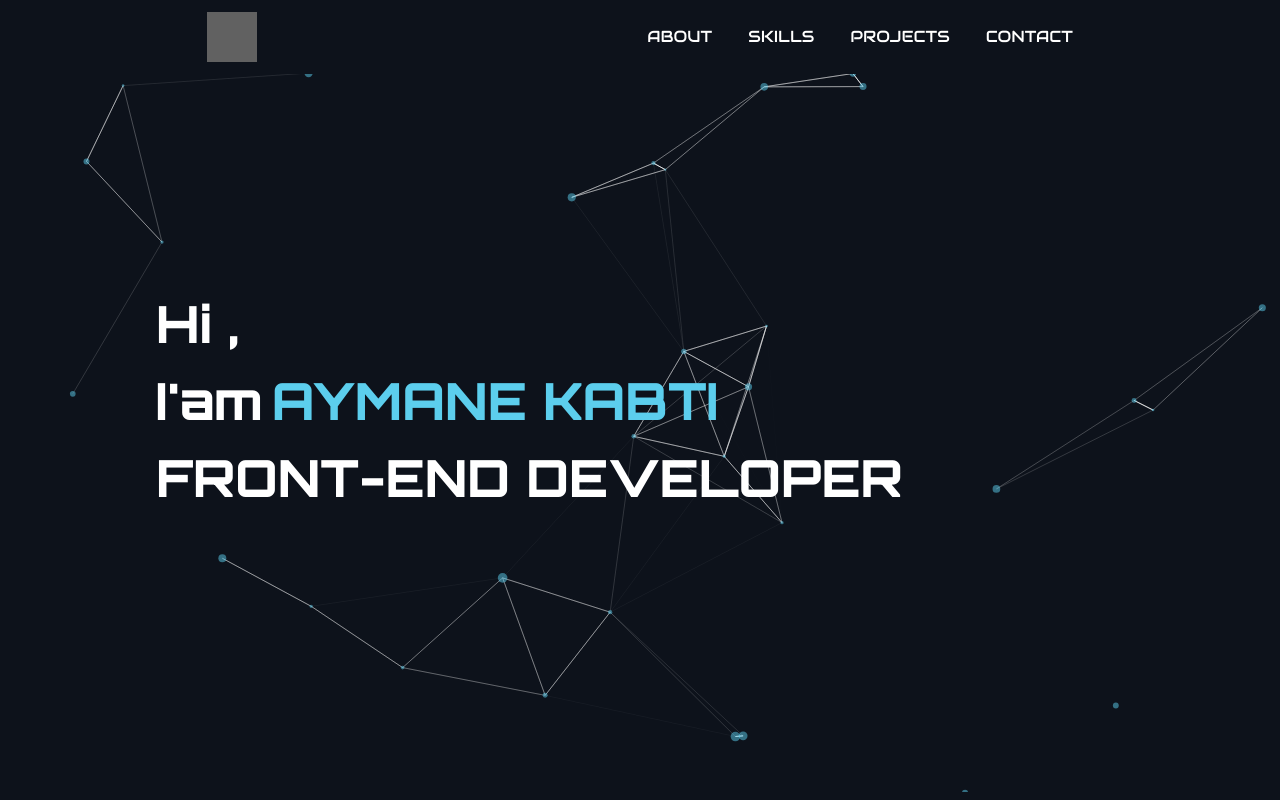
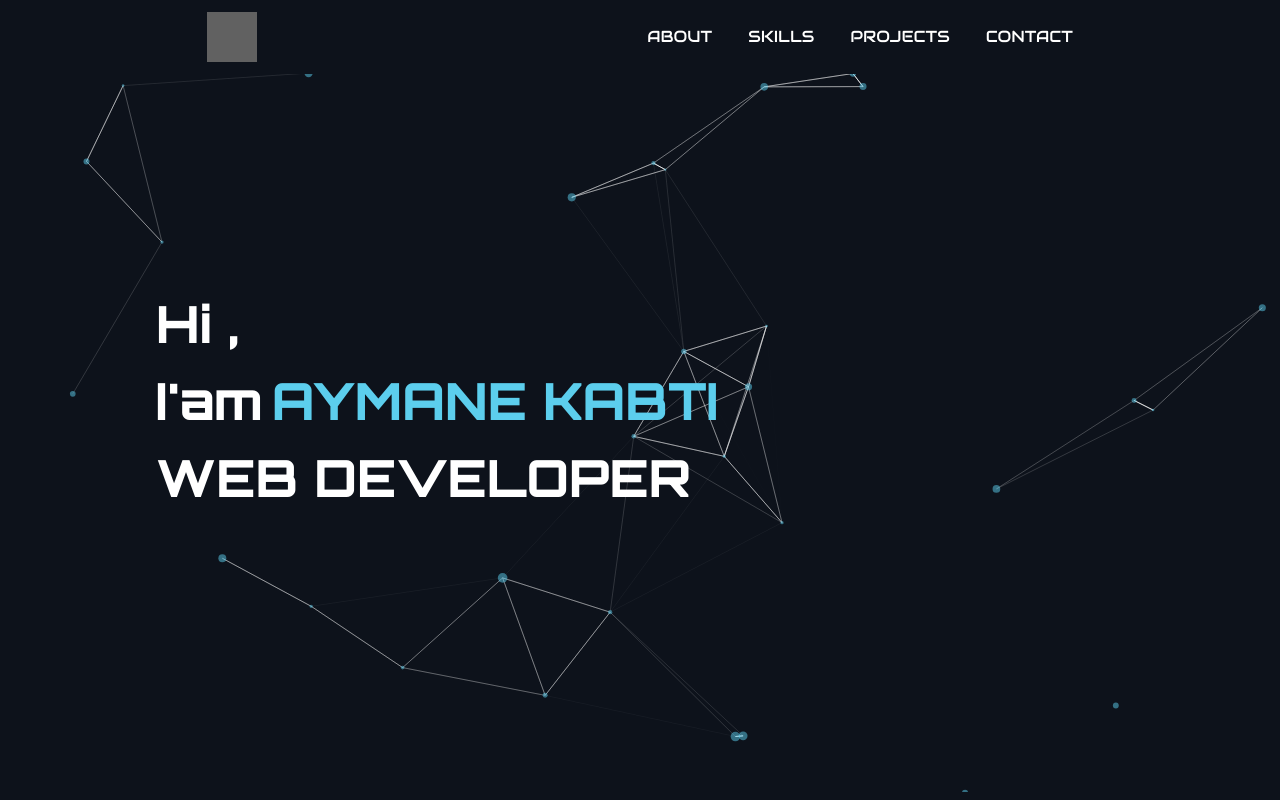
Before and after one commit to aymaneKT/Portfolio, a React (Vite) app: page / in a window 1280 px wide. Shown: the top 800 px of the page. Built offline with nearby package versions, Linux system fonts and the light colour scheme; no server answers; grey boxes are pictures that could not be loaded.

Commit message:
from front to web developer

```diff
--- a/src/Components/Me.tsx
+++ b/src/Components/Me.tsx
@@ -1,4 +1,3 @@
-import { Fade } from "react-awesome-reveal";
 import "../res.css";
 import Model from "./Model";
 import { Element } from "react-scroll";
@@ -12,11 +11,9 @@ export default function Me() {
           <h1 className="inline-block w-fit">Hi ,</h1>
           <span className="flex gap-2 w-fit">
             I'am{" "}
-            <Fade direction="down" triggerOnce>
               <span className="text-[#5CCEED]">AYMANE KABTI </span>
-            </Fade>
           </span>
-          <h1 className="inline-block w-fit">FRONT-END DEVELOPER</h1>
+          <h1 className="inline-block w-fit">WEB DEVELOPER</h1>
         </div>
       </div>
     </Element>
```
Also changed, not shown: 12 other files (tests, documents, lock files or other folders).
